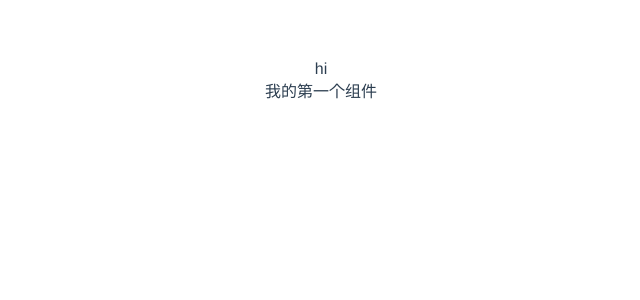
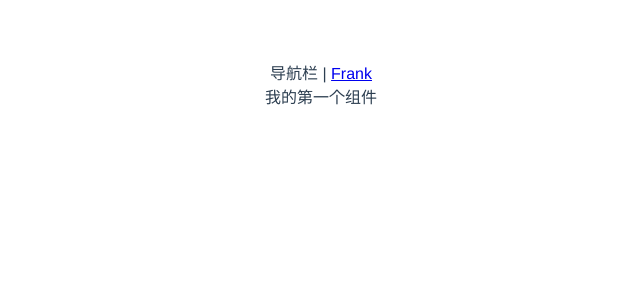
Before and after one commit to adekang/gulu-ui, a Vue app: page / in a window 1280 px wide. Shown: the top 300 px of the page, without its empty margins (319-959 px from the left). Built offline with nearby package versions, Linux system fonts and the light colour scheme.

Commit message:
初始化路由

```diff
--- a/index.html
+++ b/index.html
@@ -8,6 +8,6 @@
 </head>
 <body>
   <div id="app"></div>
-  <script type="module" src="/src/main.js"></script>
+  <script type="module" src="/src/main.ts"></script>
 </body>
 </html>
--- a/src/App.vue
+++ b/src/App.vue
@@ -1,16 +1,14 @@
 <template>
-  <div>hi</div>
-  <Frank/>
+  <div>导航栏 | <router-link to="/">Frank</router-link> </div>
+  <router-view/>
 </template>
 
 <script>
 
-import Frank from './components/Frank.vue'
+
 
 export default {
   name: 'App',
-  components: {
-    Frank
-  }
+
 }
 </script>
--- a/src/main.js
+++ /dev/null
@@ -1,5 +0,0 @@
-import { createApp } from 'vue'
-import App from './App.vue'
-import './index.css'
-
-createApp(App).mount('#app')
--- /dev/null
+++ b/src/main.ts
@@ -0,0 +1,15 @@
+import {createApp} from 'vue';
+import App from './App.vue';
+import './index.css';
+import {createWebHashHistory, createRouter} from 'vue-router';
+import Frank from './components/Frank.vue';
+
+const history = createWebHashHistory();
+const router = createRouter({
+  history: history,
+  routes: [{path: '/', component: Frank}]
+});
+
+const app = createApp(App);
+app.use(router)
+app.mount('#app')
--- /dev/null
+++ b/src/shims-vue.d.ts
@@ -0,0 +1,5 @@
+declare module '*.vue' {
+  import { ComponentOptions } from 'vue'
+  const componentOptions: ComponentOptions
+  export default componentOptions
+}
```
Also changed, not shown: package.json (+4 -3 lines), 1 other file (tests, documents, lock files or other folders).
